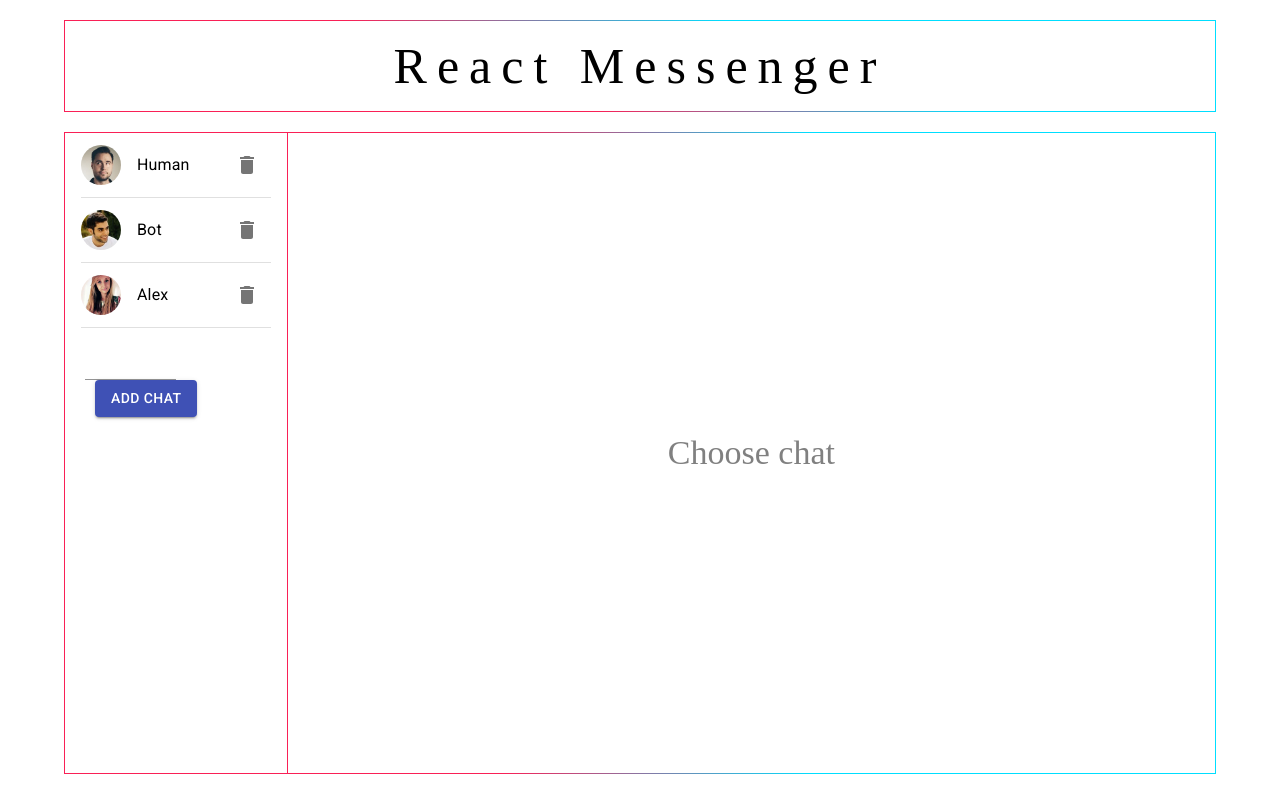
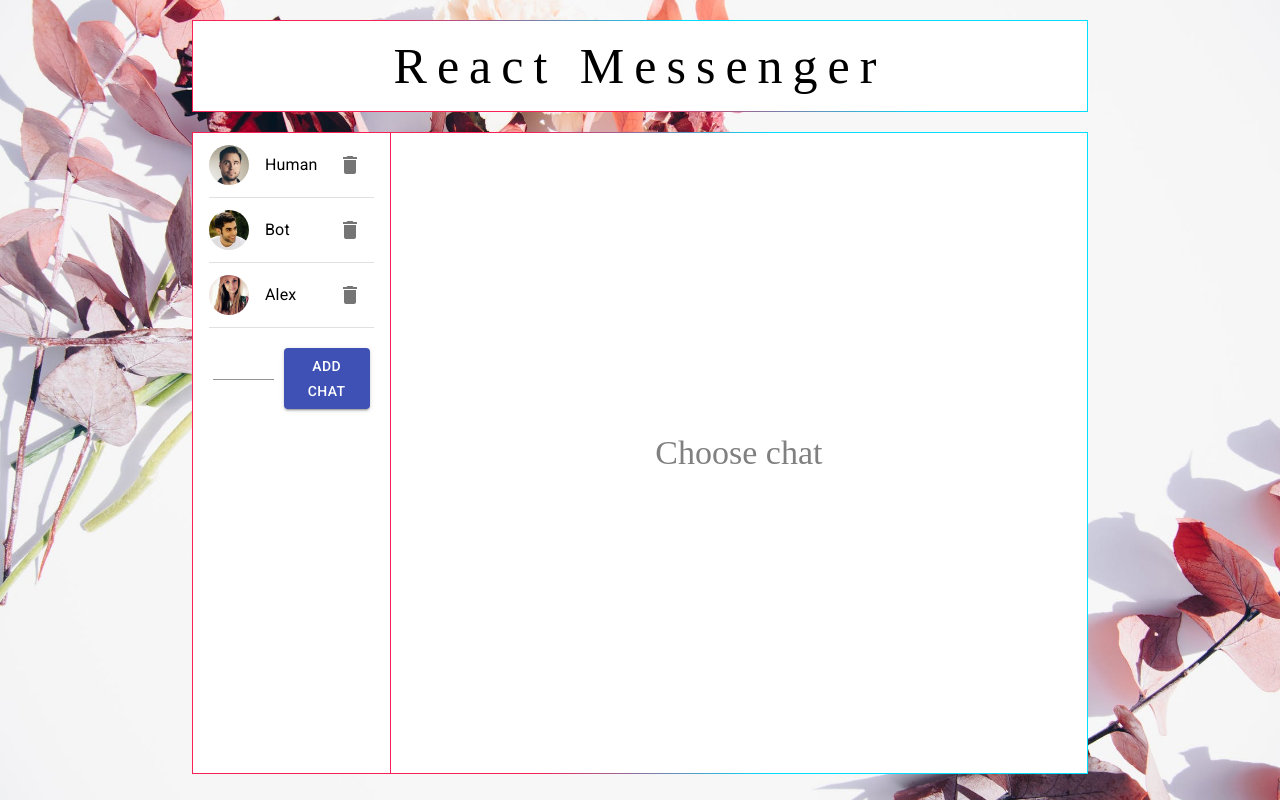
Before and after one commit to dkimd5/React-GB, a React app: page / in a window 1280 px wide. Built offline with nearby package versions, Linux system fonts and the light colour scheme.

Commit message:
background body img changed, width of messenger changed, file loader added

```diff
--- a/package.json
+++ b/package.json
@@ -25,6 +25,7 @@
     "@babel/preset-react": "^7.12.10",
     "babel-loader": "^8.2.2",
     "css-loader": "^5.0.1",
+    "file-loader": "^6.2.0",
     "html-webpack-plugin": "^4.5.1",
     "mini-css-extract-plugin": "^1.3.4",
     "node-sass": "^5.0.0",
--- a/src/components/Messenger/chatList/ChatList.js
+++ b/src/components/Messenger/chatList/ChatList.js
@@ -8,7 +8,7 @@ import { addChat, deleteChat } from '../../../store/chats/actions';
 
 const useStyles = makeStyles({
    root: {
-      width: '20%',
+      width: '30%',
       height: '80vh',
       padding: 0,
       borderRight: '1px solid #f92056',
--- a/src/components/Messenger/chatList/chatList.scss
+++ b/src/components/Messenger/chatList/chatList.scss
@@ -1,3 +1,5 @@
 .addchat-wrp {
    margin: 20px;
+   display: flex;
+   justify-content: space-between;
 }
--- a/src/components/Messenger/messageField/MessageField.js
+++ b/src/components/Messenger/messageField/MessageField.js
@@ -9,7 +9,7 @@ const useStyles = makeStyles(() => ({
    },
    textField: {
       marginRight: '10px',
-      width: '89%',
+      width: '85%',
    },
 }));
 
--- a/src/components/Messenger/messenger.scss
+++ b/src/components/Messenger/messenger.scss
@@ -1,4 +1,5 @@
 .messenger {
+   background: #fff;
    display: flex;
    height: 80vh;
    justify-content: space-between;
@@ -8,7 +9,7 @@
 }
 
 .chat-msg-wrp {
-   width: 80%;
+   width: 100%;
    display: flex;
    flex-direction: column;
    justify-content: space-between;
--- a/src/components/app.scss
+++ b/src/components/app.scss
@@ -1,5 +1,9 @@
+body {
+   background: url("../images/body-bg.jpeg") no-repeat center/cover;
+}
+
 .container {
-   width: 90%;
+   width: 70%;
    margin: 0 auto;
 }
 
--- a/src/components/header/header.scss
+++ b/src/components/header/header.scss
@@ -1,4 +1,5 @@
 .header {
+   background: #fff;
    display: flex;
    align-items: center;
    border: 1px solid;
--- a/webpack.config.js
+++ b/webpack.config.js
@@ -26,6 +26,14 @@ module.exports = {
 				test: /.(css|scss)$/,
 				use: [MiniCssExtractPlugin.loader, "css-loader", "sass-loader"],
 			},
+			{
+				test: /\.(png|jpe?g|gif)$/i,
+				use: [
+					{
+						loader: 'file-loader',
+					},
+				],
+			},
 		],
 	},
 	plugins: [
```
Also changed, not shown: src/images/body-bg.jpeg (added), 1 other file (tests, documents, lock files or other folders).
